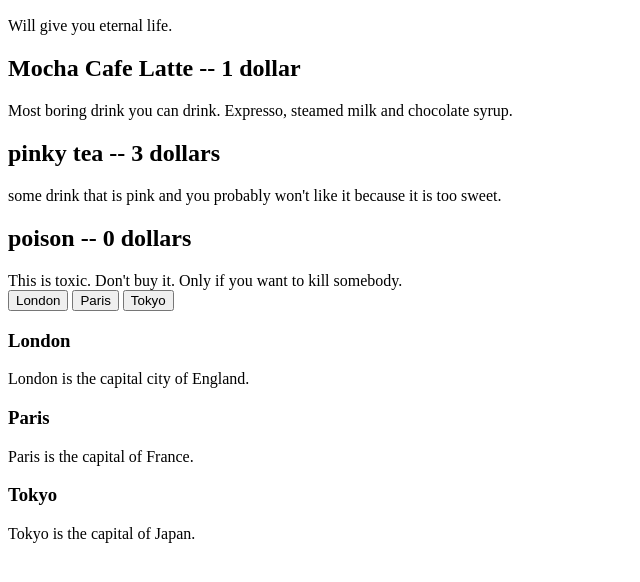
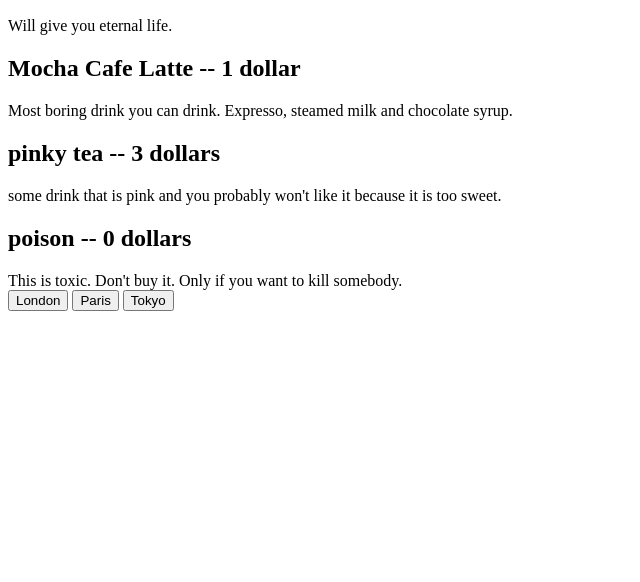
Before and after one commit to sermongkonchai/myappsample, a plain HTML site: page index.html in a window 1280 px wide. Shown: the part 96-678 px from the top of the page, without its empty margins (0-640 px from the left). Drawn offline with Linux system fonts and the light colour scheme.

Commit message:
Starbunks Drinks 2

```diff
--- a/index.html
+++ b/index.html
@@ -13,23 +13,7 @@
   This is toxic. Don't buy it. Only if you want to kill somebody.
 
   <div class="tab">
-    <button class="tablinks" onclick="openCity(event, 'London')">London</button>
-    <button class="tablinks" onclick="openCity(event, 'Paris')">Paris</button>
-    <button class="tablinks" onclick="openCity(event, 'Tokyo')">Tokyo</button>
+    <button class="tablinks" onclick="openCity(event, 'Contact')">London</button>
+    <button class="tablinks" onclick="openCity(event, 'Donate')">Paris</button>
+    <button class="tablinks" onclick="openCity(event, 'Give Money to us')">Tokyo</button>
   </div>
-
-  <!-- Tab content -->
-  <div id="London" class="tabcontent">
-    <h3>London</h3>
-    <p>London is the capital city of England.</p>
-  </div>
-
-  <div id="Paris" class="tabcontent">
-    <h3>Paris</h3>
-    <p>Paris is the capital of France.</p>
-  </div>
-
-  <div id="Tokyo" class="tabcontent">
-    <h3>Tokyo</h3>
-    <p>Tokyo is the capital of Japan.</p>
-  </div>
```
